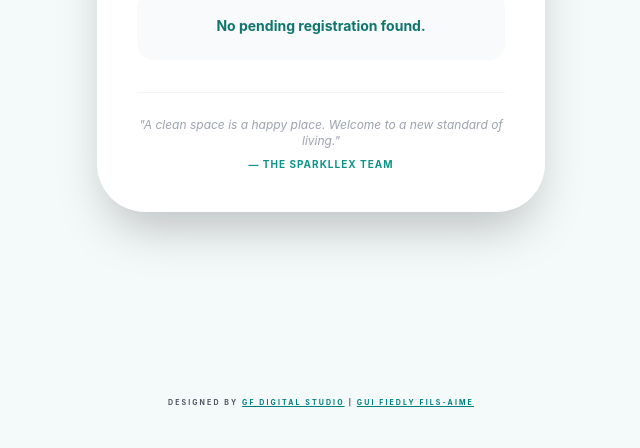
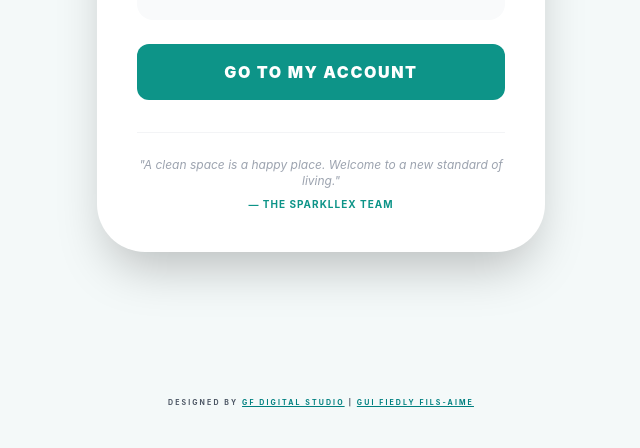
Before and after one commit to Fiedly71/Sparkllex, a website: page success.html in a window 1280 px wide. Shown: the part 352-800 px from the top of the page, without its empty margins (319-959 px from the left). Drawn offline with nearby package versions, Linux system fonts and the light colour scheme.

Commit message:
Fix: always show login button on success page

```diff
--- a/success.html
+++ b/success.html
@@ -52,7 +52,9 @@
             const data = JSON.parse(sessionStorage.getItem('pending_signup'));
 
             if (!data) {
-                statusBox.innerHTML = "No pending registration found.";
+                statusBox.innerHTML = "✓ Your payment was received!";
+                statusBox.classList.replace('text-teal-700', 'text-green-600');
+                loginBtn.classList.remove('hidden');
                 return;
             }
 
```
